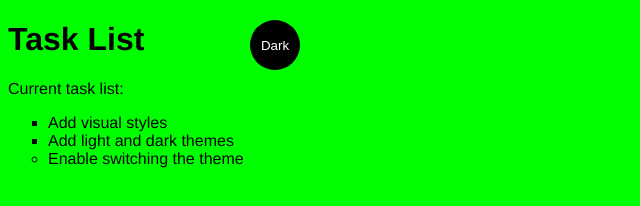
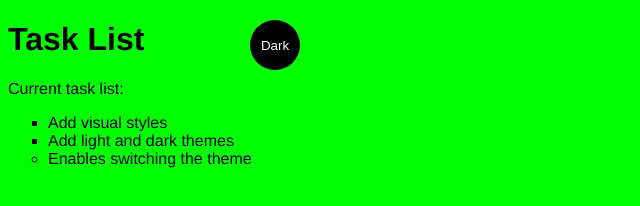
Before and after one commit to anishupadhyaya/testing, a plain HTML site: page index.html in a window 1280 px wide. Shown: the full height of the page, 0-640 px from the left. Drawn offline with Linux system fonts and the light colour scheme.

Commit message:
"Version 4"

```diff
--- a/index.html
+++ b/index.html
@@ -13,7 +13,7 @@
     <ul>
       <li class="list">Add visual styles</li>
       <li class="list">Add light and dark themes</li>
-      <li>Enable switching the theme</li>
+      <li>Enables switching the theme</li>
     </ul>
     <div>
       <button class="btn">Dark</button>
```
